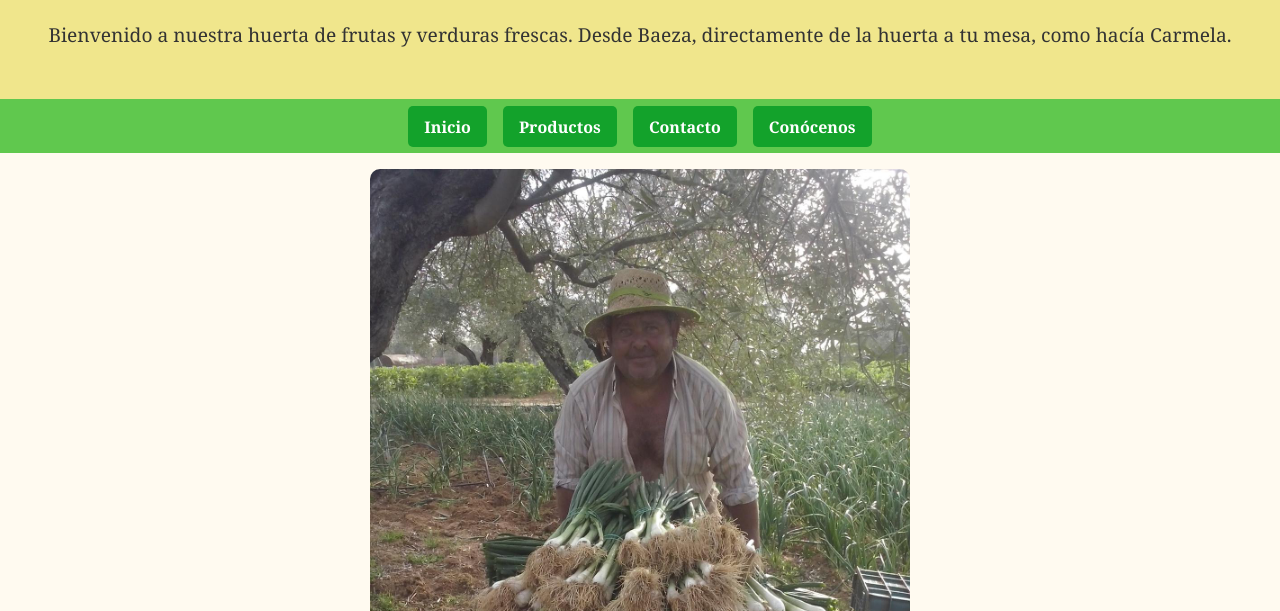
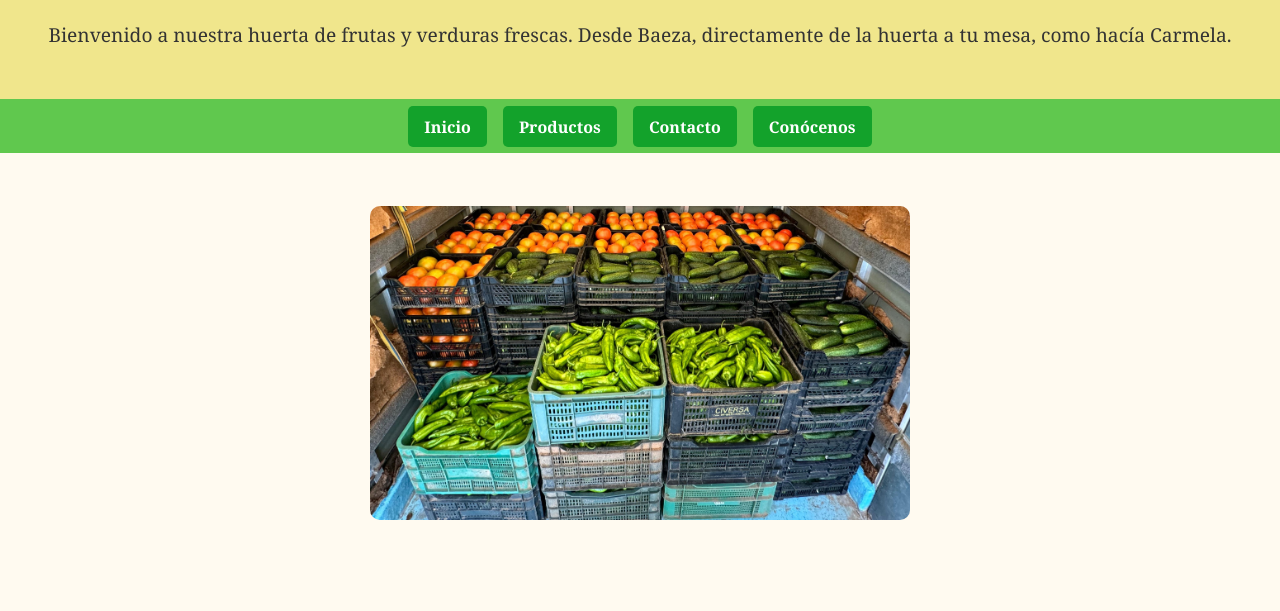
Before and after one commit to diegojcv98/Mi-Pagina-HTML, a plain HTML site: page index.html in a window 1280 px wide. Shown: the part 132-743 px from the top of the page. Drawn offline with Linux system fonts and the light colour scheme; a web font is replaced by a local one.

Commit message:
Add files via upload

```diff
--- a/index.html
+++ b/index.html
@@ -221,7 +221,7 @@
 
   <!-- Imagen de la huerta debajo del menú, solo en Inicio -->
   <section id="imagen-inicio" class="pagina activa" style="text-align:center; padding: 1rem 0;">
-    <img src="joni.JPG" alt="Imagen de la huerta" style="max-width:45%; border-radius:10px;" />
+    <img src="camion genero.JPG.jpg" alt="Imagen de la huerta" style="max-width:45%; border-radius:10px;" />
   </section>
 
   <!-- Productos -->
```
